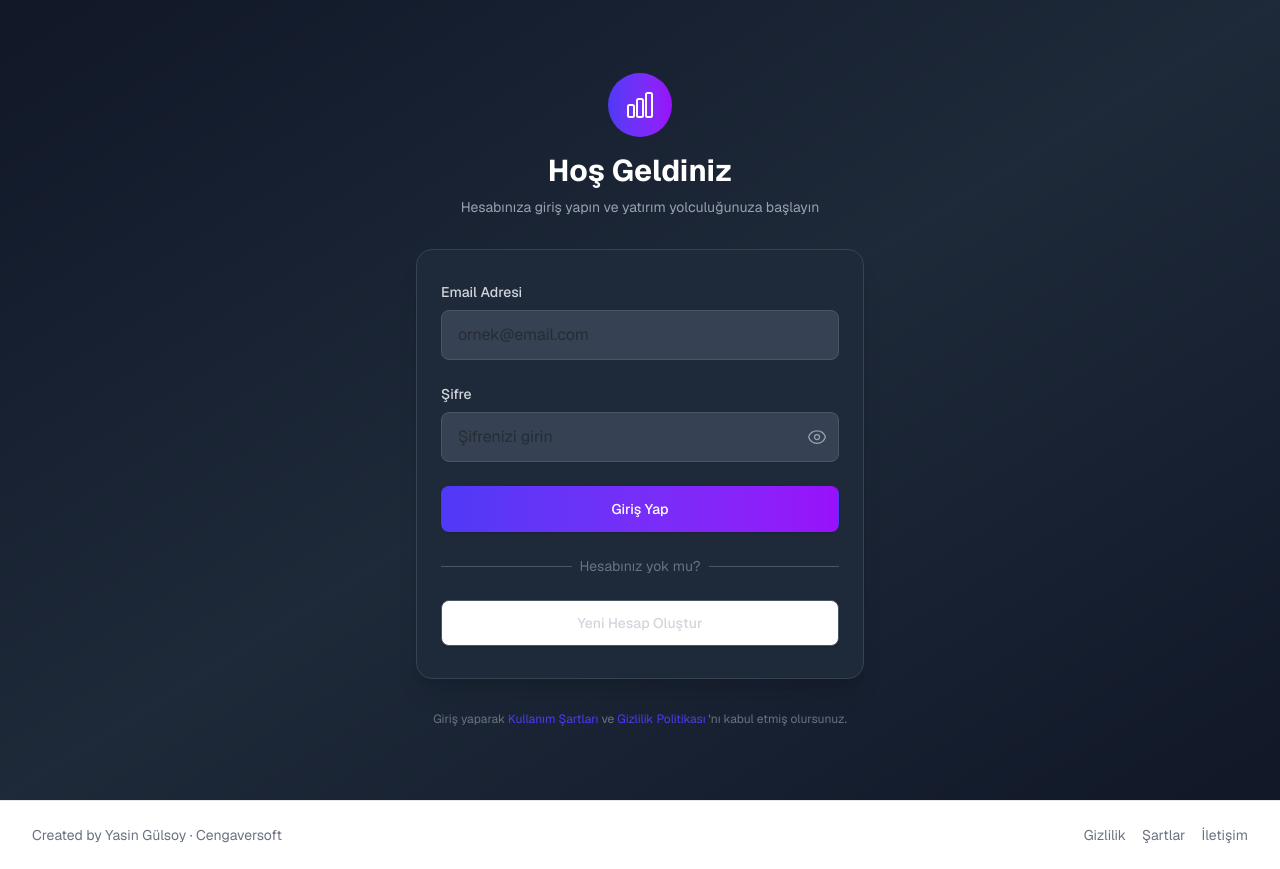
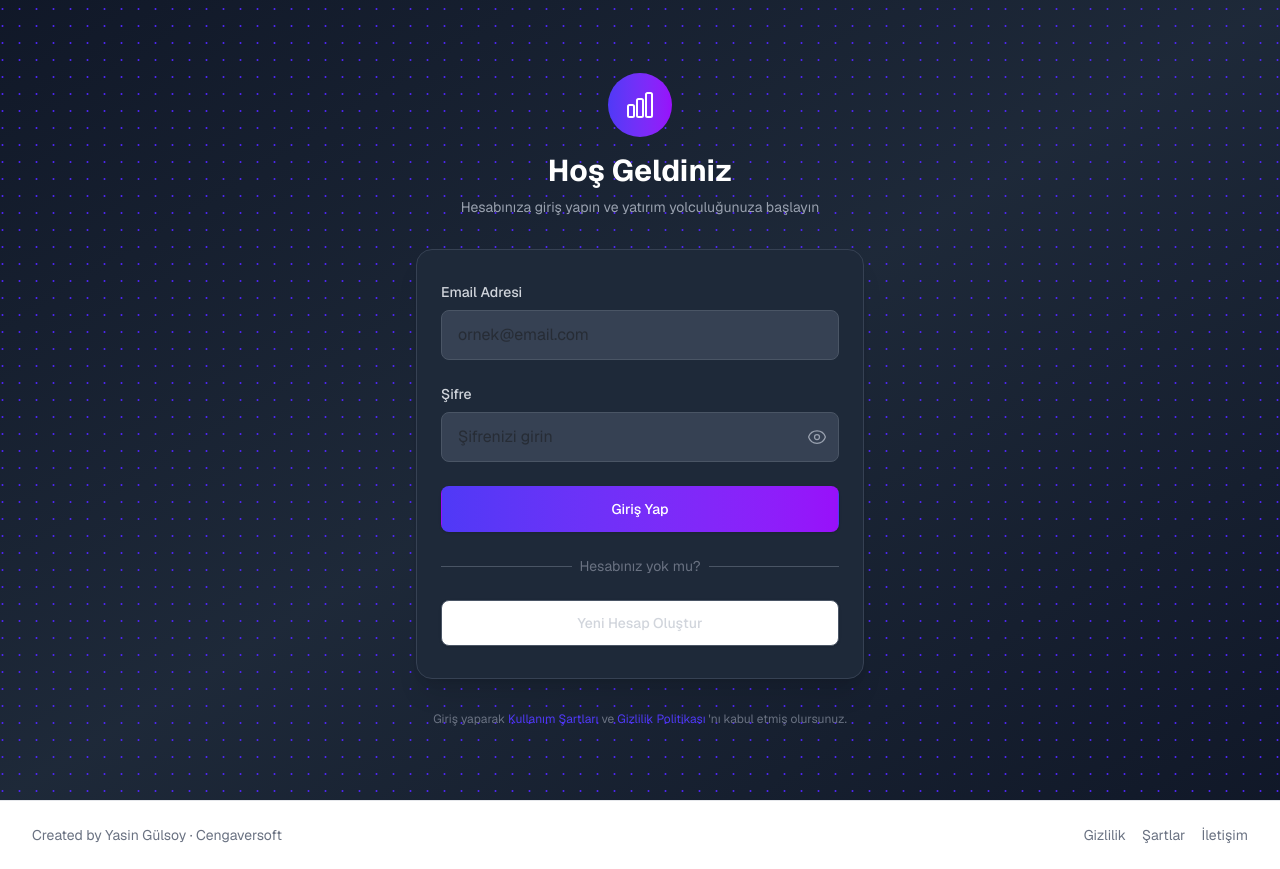
Before and after one commit to yasingulsoy/PortfoyGo, a Next.js app: page /login in a window 1280 px wide. Built offline with nearby package versions, Linux system fonts and the light colour scheme; no server answers.

Commit message:
Update package dependencies and remove unused script
- Added 'gasp' and 'gsap' dependencies to package.json and package-lock.json for enhanced animation capabilities.
- Removed the 'kill-port.ps1' script as it is no longer needed for managing backend processes.

```diff
--- a/package.json
+++ b/package.json
@@ -19,6 +19,8 @@
     "axios": "^1.11.0",
     "bcryptjs": "^3.0.2",
     "dotenv": "^17.2.3",
+    "gasp": "^0.0.2",
+    "gsap": "^3.13.0",
     "jsonwebtoken": "^9.0.2",
     "lightweight-charts": "^5.0.8",
     "lucide-react": "^0.542.0",
--- a/src/app/login/page.tsx
+++ b/src/app/login/page.tsx
@@ -5,6 +5,7 @@
 import Link from 'next/link';
 import { EyeIcon, EyeSlashIcon, ChartBarIcon, ShieldCheckIcon } from '@heroicons/react/24/outline';
 import { useAuth } from '@/context/AuthContext';
+import DotGrid from '@/components/DotGrid';
 
 function LoginForm() {
   const [formData, setFormData] = useState({
@@ -165,8 +166,22 @@
 
   return (
     <div className="min-h-screen bg-gradient-to-br from-gray-900 via-gray-800 to-gray-900 flex items-center justify-center py-12 px-4 sm:px-6 lg:px-8 relative">
+      {/* DotGrid Arka Plan */}
+      <div style={{ width: '100%', height: '100%', position: 'absolute', top: 0, left: 0 }}>
+        <DotGrid
+          dotSize={2}
+          gap={15}
+          baseColor="#5227FF"
+          activeColor="#5227FF"
+          proximity={120}
+          shockRadius={250}
+          shockStrength={5}
+          resistance={750}
+          returnDuration={1.5}
+        />
+      </div>
 
-      <div className="max-w-md w-full">
+      <div className="max-w-md w-full relative z-10">
         {/* Logo ve Başlık */}
         <div className="text-center mb-8">
           <div className="mx-auto h-16 w-16 bg-gradient-to-r from-indigo-600 to-purple-600 rounded-full flex items-center justify-center mb-4">
--- /dev/null
+++ b/src/components/DotGrid.css
@@ -0,0 +1,20 @@
+.dot-grid {
+  position: absolute;
+  top: 0;
+  left: 0;
+  width: 100%;
+  height: 100%;
+  overflow: hidden;
+}
+
+.dot-grid__wrap {
+  width: 100%;
+  height: 100%;
+  position: relative;
+}
+
+.dot-grid__canvas {
+  display: block;
+  width: 100%;
+  height: 100%;
+}
--- /dev/null
+++ b/src/components/DotGrid.tsx
@@ -0,0 +1,319 @@
+'use client';
+
+import { useRef, useEffect, useCallback, useMemo } from 'react';
+import { gsap } from 'gsap';
+
+import './DotGrid.css';
+
+// InertiaPlugin premium bir eklenti, olmadan da çalışacak şekilde düzenlendi
+
+const throttle = (func: (...args: any[]) => void, limit: number) => {
+  let lastCall = 0;
+  return (...args: any[]) => {
+    const now = performance.now();
+    if (now - lastCall >= limit) {
+      lastCall = now;
+      func(...args);
+    }
+  };
+};
+
+function hexToRgb(hex: string) {
+  const m = hex.match(/^#?([a-f\d]{2})([a-f\d]{2})([a-f\d]{2})$/i);
+  if (!m) return { r: 0, g: 0, b: 0 };
+  return {
+    r: parseInt(m[1], 16),
+    g: parseInt(m[2], 16),
+    b: parseInt(m[3], 16)
+  };
+}
+
+interface DotGridProps {
+  dotSize?: number;
+  gap?: number;
+  baseColor?: string;
+  activeColor?: string;
+  proximity?: number;
+  speedTrigger?: number;
+  shockRadius?: number;
+  shockStrength?: number;
+  maxSpeed?: number;
+  resistance?: number;
+  returnDuration?: number;
+  className?: string;
+  style?: React.CSSProperties;
+}
+
+interface Dot {
+  cx: number;
+  cy: number;
+  xOffset: number;
+  yOffset: number;
+  _inertiaApplied: boolean;
+}
+
+interface Pointer {
+  x: number;
+  y: number;
+  vx: number;
+  vy: number;
+  speed: number;
+  lastTime: number;
+  lastX: number;
+  lastY: number;
+}
+
+const DotGrid = ({
+  dotSize = 16,
+  gap = 32,
+  baseColor = '#5227FF',
+  activeColor = '#5227FF',
+  proximity = 150,
+  speedTrigger = 100,
+  shockRadius = 250,
+  shockStrength = 5,
+  maxSpeed = 5000,
+  resistance = 750,
+  returnDuration = 1.5,
+  className = '',
+  style
+}: DotGridProps) => {
+  const wrapperRef = useRef<HTMLDivElement>(null);
+  const canvasRef = useRef<HTMLCanvasElement>(null);
+  const dotsRef = useRef<Dot[]>([]);
+  const pointerRef = useRef<Pointer>({
+    x: 0,
+    y: 0,
+    vx: 0,
+    vy: 0,
+    speed: 0,
+    lastTime: 0,
+    lastX: 0,
+    lastY: 0
+  });
+
+  const baseRgb = useMemo(() => hexToRgb(baseColor), [baseColor]);
+  const activeRgb = useMemo(() => hexToRgb(activeColor), [activeColor]);
+
+  const circlePath = useMemo(() => {
+    if (typeof window === 'undefined' || !window.Path2D) return null;
+
+    const p = new window.Path2D();
+    p.arc(0, 0, dotSize / 2, 0, Math.PI * 2);
+    return p;
+  }, [dotSize]);
+
+  const buildGrid = useCallback(() => {
+    const wrap = wrapperRef.current;
+    const canvas = canvasRef.current;
+    if (!wrap || !canvas) return;
+
+    const { width, height } = wrap.getBoundingClientRect();
+    const dpr = window.devicePixelRatio || 1;
+
+    canvas.width = width * dpr;
+    canvas.height = height * dpr;
+    canvas.style.width = `${width}px`;
+    canvas.style.height = `${height}px`;
+    const ctx = canvas.getContext('2d');
+    if (ctx) ctx.scale(dpr, dpr);
+
+    const cols = Math.floor((width + gap) / (dotSize + gap));
+    const rows = Math.floor((height + gap) / (dotSize + gap));
+    const cell = dotSize + gap;
+
+    const gridW = cell * cols - gap;
+    const gridH = cell * rows - gap;
+
+    const extraX = width - gridW;
+    const extraY = height - gridH;
+
+    const startX = extraX / 2 + dotSize / 2;
+    const startY = extraY / 2 + dotSize / 2;
+
+    const dots: Dot[] = [];
+    for (let y = 0; y < rows; y++) {
+      for (let x = 0; x < cols; x++) {
+        const cx = startX + x * cell;
+        const cy = startY + y * cell;
+        dots.push({ cx, cy, xOffset: 0, yOffset: 0, _inertiaApplied: false });
+      }
+    }
+    dotsRef.current = dots;
+  }, [dotSize, gap]);
+
+  useEffect(() => {
+    if (!circlePath) return;
+
+    let rafId: number;
+    const proxSq = proximity * proximity;
+
+    const draw = () => {
+      const canvas = canvasRef.current;
+      if (!canvas) return;
+      const ctx = canvas.getContext('2d');
+      if (!ctx) return;
+      ctx.clearRect(0, 0, canvas.width, canvas.height);
+
+      const { x: px, y: py } = pointerRef.current;
+
+      for (const dot of dotsRef.current) {
+        const ox = dot.cx + dot.xOffset;
+        const oy = dot.cy + dot.yOffset;
+        const dx = dot.cx - px;
+        const dy = dot.cy - py;
+        const dsq = dx * dx + dy * dy;
+
+        let dotColor = baseColor;
+        if (dsq <= proxSq) {
+          const dist = Math.sqrt(dsq);
+          const t = 1 - dist / proximity;
+          const r = Math.round(baseRgb.r + (activeRgb.r - baseRgb.r) * t);
+          const g = Math.round(baseRgb.g + (activeRgb.g - baseRgb.g) * t);
+          const b = Math.round(baseRgb.b + (activeRgb.b - baseRgb.b) * t);
+          dotColor = `rgb(${r},${g},${b})`;
+        }
+
+        ctx.save();
+        ctx.translate(ox, oy);
+        ctx.fillStyle = dotColor;
+        ctx.fill(circlePath);
+        ctx.restore();
+      }
+
+      rafId = requestAnimationFrame(draw);
+    };
+
+    draw();
+    return () => cancelAnimationFrame(rafId);
+  }, [proximity, baseColor, activeRgb, baseRgb, circlePath]);
+
+  useEffect(() => {
+    buildGrid();
+
+    let ro: ResizeObserver | null = null;
+    const handleResize = () => buildGrid();
+
+    if (typeof window !== 'undefined') {
+      if ('ResizeObserver' in window) {
+        ro = new ResizeObserver(buildGrid);
+        wrapperRef.current && ro.observe(wrapperRef.current);
+      } else {
+        (window as Window).addEventListener('resize', handleResize);
+      }
+    }
+    return () => {
+      if (ro) {
+        ro.disconnect();
+      } else if (typeof window !== 'undefined') {
+        (window as Window).removeEventListener('resize', handleResize);
+      }
+    };
+  }, [buildGrid]);
+
+  useEffect(() => {
+    const onMove = (e: MouseEvent) => {
+      const now = performance.now();
+      const pr = pointerRef.current;
+      const dt = pr.lastTime ? now - pr.lastTime : 16;
+      const dx = e.clientX - pr.lastX;
+      const dy = e.clientY - pr.lastY;
+      let vx = (dx / dt) * 1000;
+      let vy = (dy / dt) * 1000;
+      let speed = Math.hypot(vx, vy);
+      if (speed > maxSpeed) {
+        const scale = maxSpeed / speed;
+        vx *= scale;
+        vy *= scale;
+        speed = maxSpeed;
+      }
+      pr.lastTime = now;
+      pr.lastX = e.clientX;
+      pr.lastY = e.clientY;
+      pr.vx = vx;
+      pr.vy = vy;
+      pr.speed = speed;
+
+      const rect = canvasRef.current?.getBoundingClientRect();
+      if (!rect) return;
+      pr.x = e.clientX - rect.left;
+      pr.y = e.clientY - rect.top;
+
+      for (const dot of dotsRef.current) {
+        const dist = Math.hypot(dot.cx - pr.x, dot.cy - pr.y);
+        if (speed > speedTrigger && dist < proximity && !dot._inertiaApplied) {
+          dot._inertiaApplied = true;
+          gsap.killTweensOf(dot);
+          const pushX = dot.cx - pr.x + vx * 0.005;
+          const pushY = dot.cy - pr.y + vy * 0.005;
+          gsap.to(dot, {
+            xOffset: pushX,
+            yOffset: pushY,
+            duration: 0.3,
+            ease: 'power2.out',
+            onComplete: () => {
+              gsap.to(dot, {
+                xOffset: 0,
+                yOffset: 0,
+                duration: returnDuration,
+                ease: 'elastic.out(1,0.75)'
+              });
+              dot._inertiaApplied = false;
+            }
+          });
+        }
+      }
+    };
+
+    const onClick = (e: MouseEvent) => {
+      const rect = canvasRef.current?.getBoundingClientRect();
+      if (!rect) return;
+      const cx = e.clientX - rect.left;
+      const cy = e.clientY - rect.top;
+      for (const dot of dotsRef.current) {
+        const dist = Math.hypot(dot.cx - cx, dot.cy - cy);
+        if (dist < shockRadius && !dot._inertiaApplied) {
+          dot._inertiaApplied = true;
+          gsap.killTweensOf(dot);
+          const falloff = Math.max(0, 1 - dist / shockRadius);
+          const pushX = (dot.cx - cx) * shockStrength * falloff;
+          const pushY = (dot.cy - cy) * shockStrength * falloff;
+          gsap.to(dot, {
+            xOffset: pushX,
+            yOffset: pushY,
+            duration: 0.3,
+            ease: 'power2.out',
+            onComplete: () => {
+              gsap.to(dot, {
+                xOffset: 0,
+                yOffset: 0,
+                duration: returnDuration,
+                ease: 'elastic.out(1,0.75)'
+              });
+              dot._inertiaApplied = false;
+            }
+          });
+        }
+      }
+    };
+
+    const throttledMove = throttle(onMove, 50);
+    window.addEventListener('mousemove', throttledMove, { passive: true });
+    window.addEventListener('click', onClick);
+
+    return () => {
+      window.removeEventListener('mousemove', throttledMove);
+      window.removeEventListener('click', onClick);
+    };
+  }, [maxSpeed, speedTrigger, proximity, resistance, returnDuration, shockRadius, shockStrength]);
+
+  return (
+    <section className={`dot-grid ${className}`} style={style}>
+      <div ref={wrapperRef} className="dot-grid__wrap">
+        <canvas ref={canvasRef} className="dot-grid__canvas" />
+      </div>
+    </section>
+  );
+};
+
+export default DotGrid;
```
Also changed, not shown: 2 other files (tests, documents, lock files or other folders).
